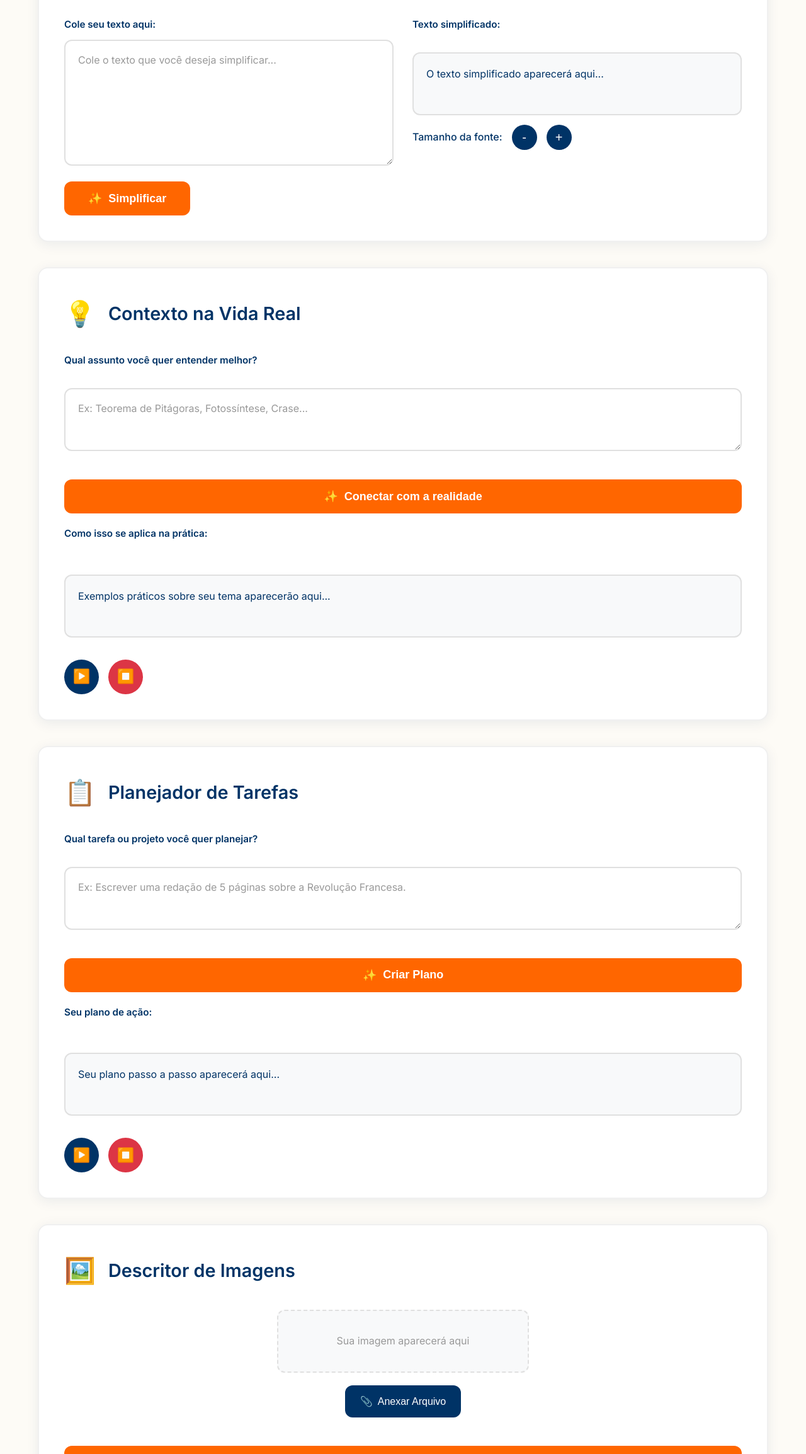
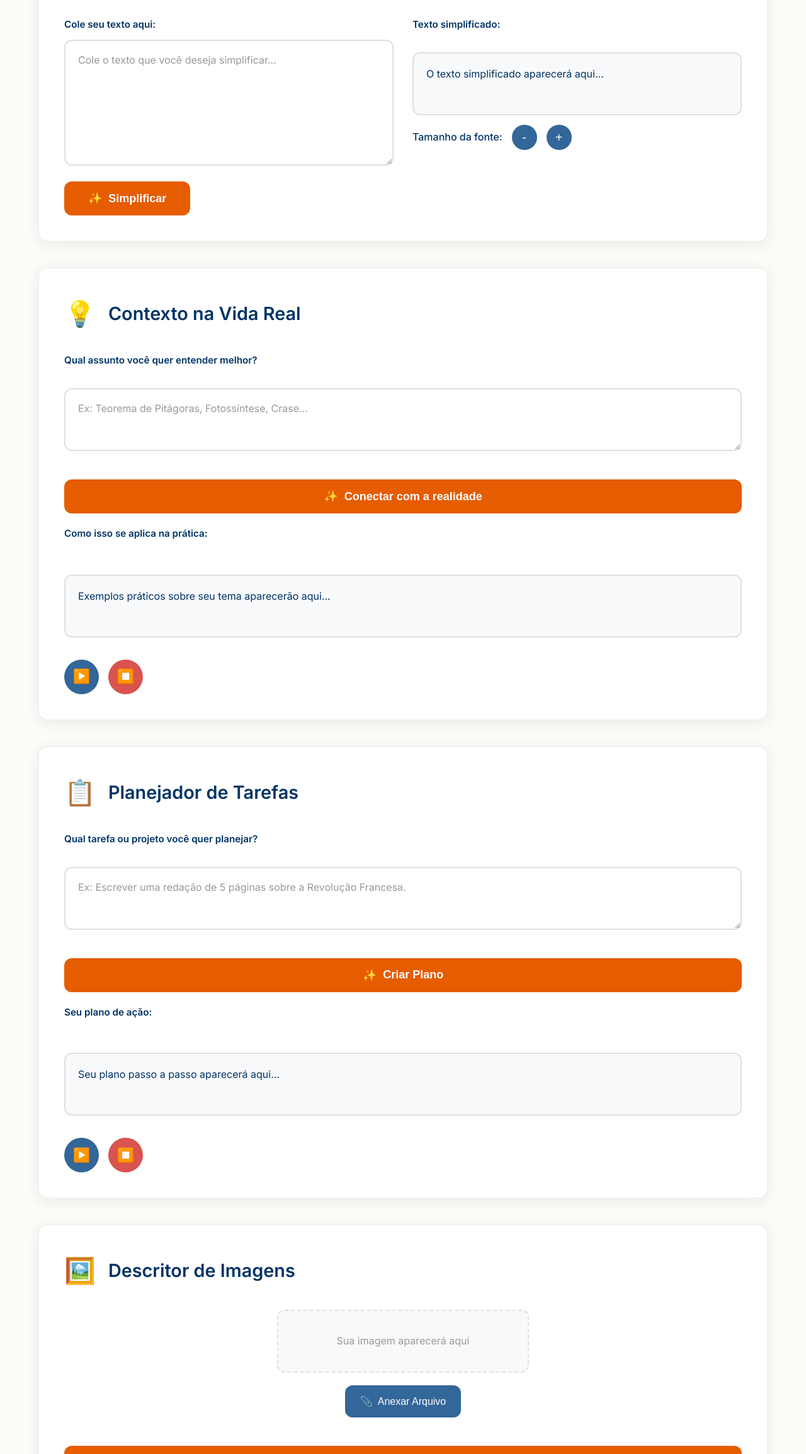
Before and after one commit to Mateusv09897/adapt-ai, a plain HTML site: page index.html in a window 1280 px wide. Shown: the part 449-2757 px from the top of the page at 63% size. Drawn offline with nearby package versions, Linux system fonts and the light colour scheme.

```diff
--- a/index.html
+++ b/index.html
@@ -120,7 +120,7 @@
         }
 
         .primary-button {
-            background: #FF6600;
+            background: #E65C00;;
             color: white;
             border: none;
             padding: 16px 32px;
@@ -139,9 +139,9 @@
         }
 
         .primary-button:hover:not(:disabled) {
-            background: #e55a00;
+            background: #CC5200;
             transform: translateY(-2px);
-            box-shadow: 0 6px 20px rgba(255, 102, 0, 0.3);
+            box-shadow: 0 6px 20px rgba(230, 92, 0, 0.2);
         }
 
         .primary-button:disabled {
@@ -161,7 +161,7 @@
         }
 
         .font-size-button {
-            background: #003366;
+            background: #336699;
             color: white;
             border: none;
             width: 40px;
@@ -176,7 +176,7 @@
         }
 
         .font-size-button:hover {
-            background: #004080;
+            background: #24476B;
             transform: scale(1.1);
         }
 
@@ -217,7 +217,7 @@
         }
 
         .file-button {
-            background: #003366;
+            background: #336699;
             color: white;
             border: none;
             padding: 16px 24px;
@@ -232,7 +232,7 @@
         }
 
         .file-button:hover {
-            background: #004080;
+            background: #24476B;
             transform: translateY(-1px);
         }
 
@@ -244,7 +244,7 @@
         }
 
         .voice-button {
-            background: #003366;
+            background: #336699;
             color: white;
             border: none;
             padding: 20px;
@@ -260,16 +260,16 @@
         }
 
         .voice-button:hover {
-            background: #004080;
+            background: #24476B;
             transform: scale(1.1);
         }
 
         .voice-button.stop {
-            background: #dc3545;
+            background: #D9534F;
         }
 
         .voice-button.stop:hover {
-            background: #c82333;
+            background: #C9302C;
         }
 
         .output-box {
```
